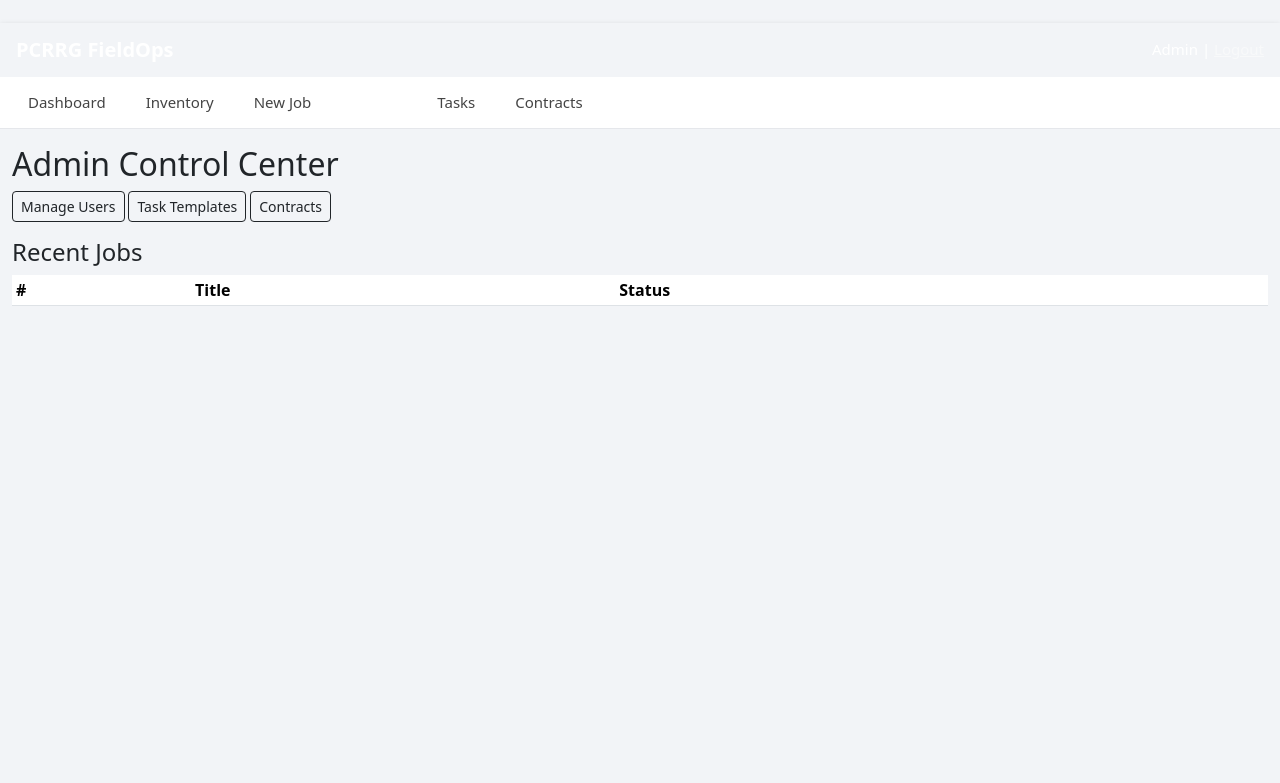
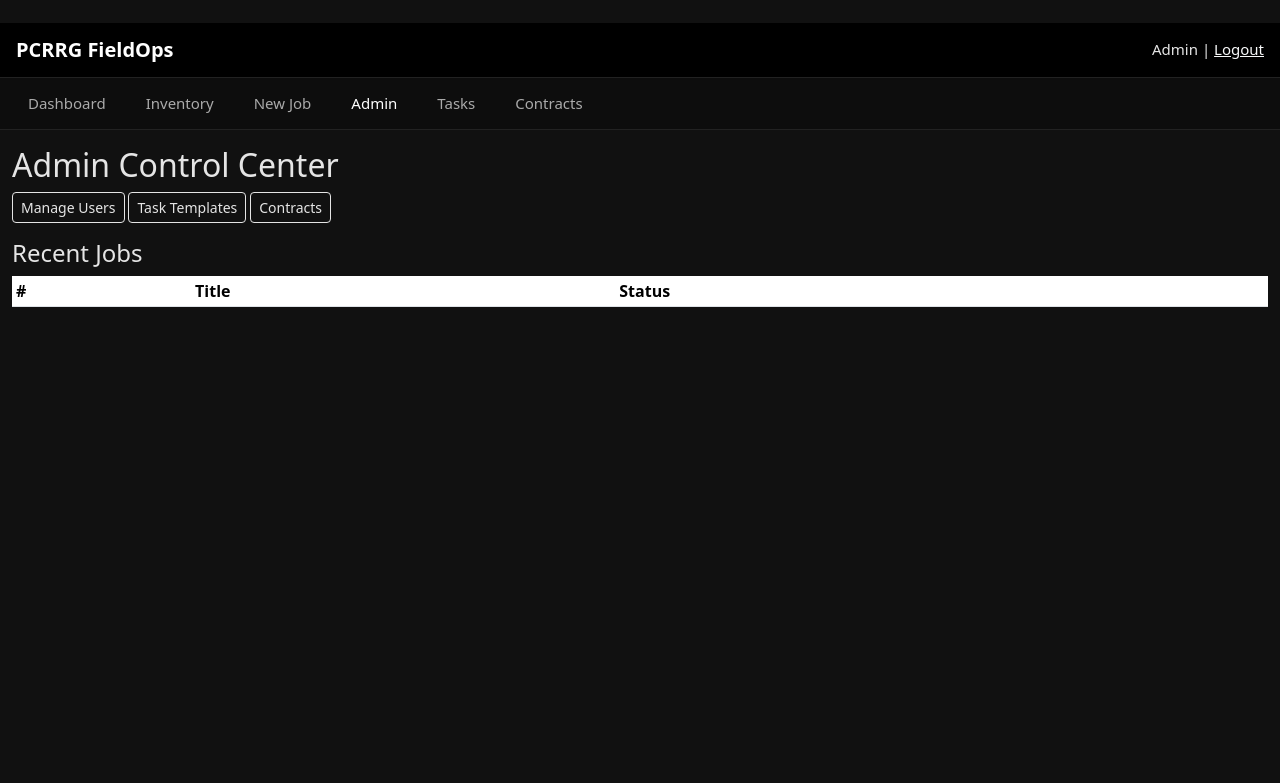
Before and after one commit to annunakiant/PCRRG_APP, a Flask app: page /admin in a window 1280 px wide. Shown: the top 783 px of the page. Run offline with Flask 3, Linux system fonts and the light colour scheme; a user stored in the database is signed in; data comes from the database, SQL or seed files in the repository; data that the repository does not hold is empty.

Commit message:
Install dark CompanyCam-style UI shell

```diff
--- a/templates/base.html
+++ b/templates/base.html
@@ -1,15 +1,15 @@
 <!doctype html>
-<html lang="en">
+<html lang='en'>
 <head>
-  <meta charset="utf-8">
+  <meta charset='utf-8'>
   <title>PCRRG FieldOps</title>
-  <meta name="viewport" content="width=device-width, initial-scale=1">
+  <meta name='viewport' content='width=device-width, initial-scale=1'>
 
-  <!-- CompanyCam‑style fonts -->
-  <link href="https://fonts.googleapis.com/css2?family=Inter:wght@300;400;500;600;700&display=swap" rel="stylesheet">
+  <!-- Modern CompanyCam-style font -->
+  <link href='https://fonts.googleapis.com/css2?family=Inter:wght@300;400;500;600;700&display=swap' rel='stylesheet'>
 
   <!-- Bootstrap -->
-  <link href="https://cdn.jsdelivr.net/npm/bootstrap@5.3.3/dist/css/bootstrap.min.css" rel="stylesheet">
+  <link href='https://cdn.jsdelivr.net/npm/bootstrap@5.3.3/dist/css/bootstrap.min.css' rel='stylesheet'>
 
   <style>
     :root {
@@ -22,7 +22,8 @@
     body {
       font-family: var(--font-family);
       font-size: var(--font-size);
-      background-color: #f2f4f7;
+      background: #111;
+      color: #e5e5e5;
       {% if plus_ui and plus_ui.background_image_url %}
       background-image: url('{{ plus_ui.background_image_url }}');
       background-size: cover;
@@ -30,21 +31,21 @@
       {% endif %}
     }
 
-    /* CompanyCam‑style top bar */
+    /* CompanyCam dark top bar */
     .topbar {
-      background-color: var(--primary);
+      background: #000;
       padding: 0.75rem 1rem;
       display: flex;
       align-items: center;
       justify-content: space-between;
-      color: #fff;
-      box-shadow: 0 2px 6px rgba(0,0,0,0.15);
+      border-bottom: 1px solid #222;
     }
     .topbar-logo {
       display: flex;
       align-items: center;
       font-weight: 600;
       font-size: 1.25rem;
+      color: #fff;
     }
     .topbar-logo img {
       height: 36px;
@@ -52,17 +53,17 @@
       border-radius: 6px;
     }
 
-    /* CompanyCam‑style nav */
+    /* Dark nav bar */
     .app-nav {
-      background: #fff;
-      border-bottom: 1px solid #e5e7eb;
+      background: #0d0d0d;
+      border-bottom: 1px solid #222;
       padding: 0.5rem 1rem;
       display: flex;
       gap: 1rem;
       font-weight: 500;
     }
     .app-nav a {
-      color: #444;
+      color: #aaa;
       text-decoration: none;
       padding: 0.4rem 0.75rem;
       border-radius: 6px;
@@ -72,13 +73,14 @@
       color: #fff !important;
     }
 
-    /* CompanyCam‑style cards */
+    /* Dark cards */
     .cc-card {
-      background: #fff;
+      background: #1a1a1a;
       border-radius: 12px;
       padding: 1.25rem;
-      box-shadow: 0 2px 8px rgba(0,0,0,0.08);
+      box-shadow: 0 2px 8px rgba(0,0,0,0.5);
       margin-bottom: 1rem;
+      border: 1px solid #222;
     }
 
     /* Buttons */
@@ -90,37 +92,62 @@
       border-color: var(--primary) !important;
       color: var(--primary) !important;
     }
+
+    /* Inputs */
+    .form-control, .form-select {
+      background: #1a1a1a;
+      border: 1px solid #333;
+      color: #eee;
+    }
+    .form-control:focus, .form-select:focus {
+      background: #1a1a1a;
+      border-color: var(--primary);
+      color: #fff;
+      box-shadow: none;
+    }
+
+    /* Tables */
+    table {
+      color: #ddd;
+    }
+    table thead {
+      background: #000;
+    }
+    table tbody tr {
+      background: #1a1a1a;
+      border-bottom: 1px solid #222;
+    }
   </style>
 </head>
 
 <body>
 
-<div class="topbar">
-  <div class="topbar-logo">
+<div class='topbar'>
+  <div class='topbar-logo'>
     {% if theme.logo_url %}
-      <img src="{{ theme.logo_url }}">
+      <img src='{{ theme.logo_url }}'>
     {% endif %}
     PCRRG FieldOps
   </div>
   <div>
     {{ current_user.name or current_user.username }} |
-    <a href="{{ url_for('logout') }}" class="text-light">Logout</a>
+    <a href='{{ url_for('logout') }}' class='text-light'>Logout</a>
   </div>
 </div>
 
-<div class="app-nav">
-  <a href="{{ url_for('dashboard') }}" class="{% if request.endpoint=='dashboard' %}active{% endif %}">Dashboard</a>
-  <a href="{{ url_for('inventory_list') }}" class="{% if 'inventory' in request.endpoint %}active{% endif %}">Inventory</a>
-  <a href="{{ url_for('new_job') }}" class="{% if request.endpoint=='new_job' %}active{% endif %}">New Job</a>
-  <a href="{{ url_for('admin_home') }}" class="{% if 'admin' in request.endpoint %}active{% endif %}">Admin</a>
-  <a href="{{ url_for('admin_task_templates') }}" class="{% if 'task' in request.endpoint %}active{% endif %}">Tasks</a>
-  <a href="{{ url_for('manage_contracts') }}" class="{% if 'contract' in request.endpoint %}active{% endif %}">Contracts</a>
+<div class='app-nav'>
+  <a href='{{ url_for('dashboard') }}' class='{% if request.endpoint=="dashboard" %}active{% endif %}'>Dashboard</a>
+  <a href='{{ url_for('inventory_list') }}' class='{% if "inventory" in request.endpoint %}active{% endif %}'>Inventory</a>
+  <a href='{{ url_for('new_job') }}' class='{% if request.endpoint=="new_job" %}active{% endif %}'>New Job</a>
+  <a href='{{ url_for('admin_home') }}' class='{% if "admin" in request.endpoint %}active{% endif %}'>Admin</a>
+  <a href='{{ url_for('admin_task_templates') }}' class='{% if "task" in request.endpoint %}active{% endif %}'>Tasks</a>
+  <a href='{{ url_for('manage_contracts') }}' class='{% if "contract" in request.endpoint %}active{% endif %}'>Contracts</a>
 </div>
 
-<div class="container-fluid mt-3">
+<div class='container-fluid mt-3'>
   {% with messages = get_flashed_messages() %}
     {% if messages %}
-      <div class="alert alert-info">
+      <div class='alert alert-info'>
         {% for m in messages %}<div>{{ m }}</div>{% endfor %}
       </div>
     {% endif %}
@@ -129,6 +156,6 @@
   {% block content %}{% endblock %}
 </div>
 
-<script src="https://cdn.jsdelivr.net/npm/bootstrap@5.3.3/dist/js/bootstrap.bundle.min.js"></script>
+<script src='https://cdn.jsdelivr.net/npm/bootstrap@5.3.3/dist/js/bootstrap.bundle.min.js'></script>
 </body>
 </html>
```
